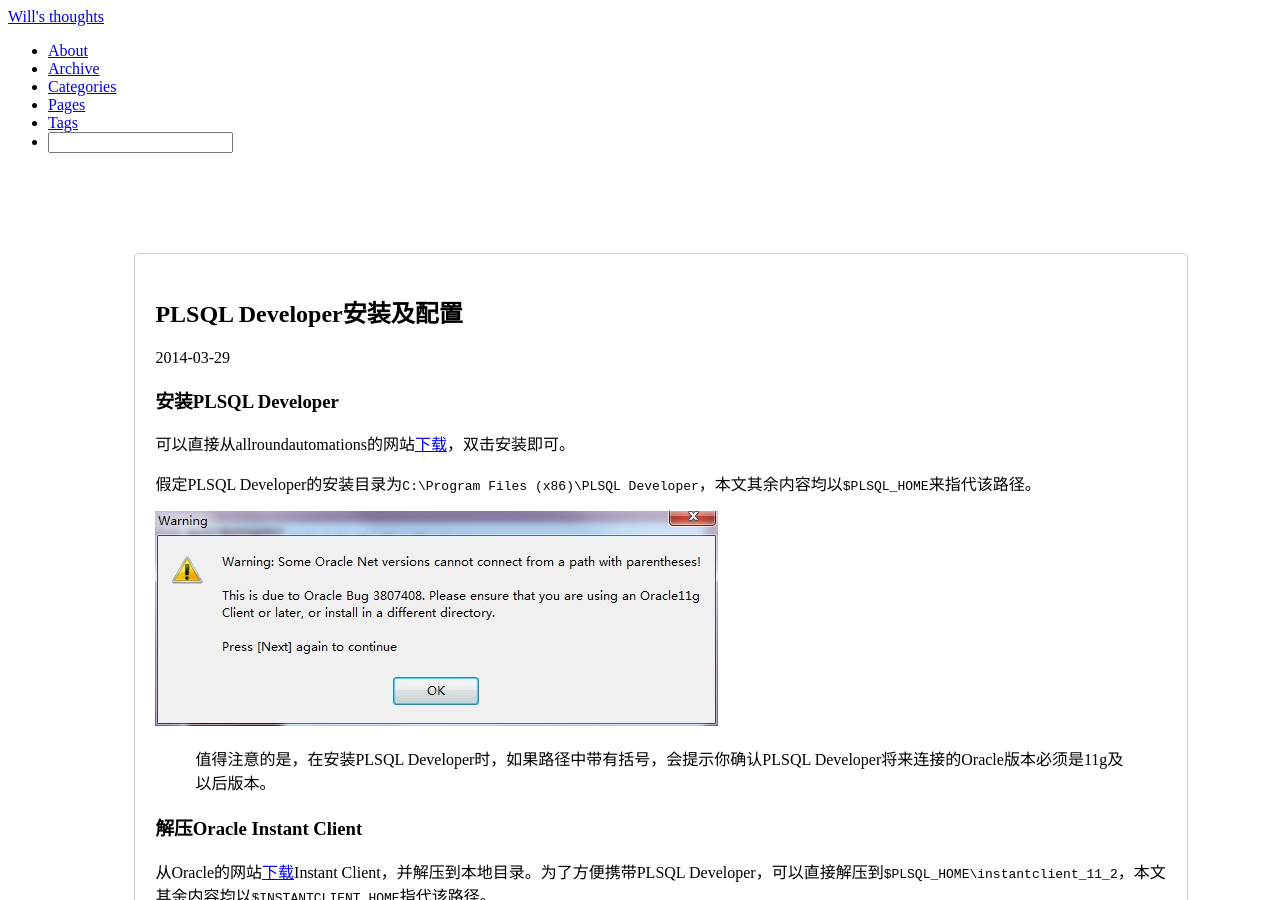
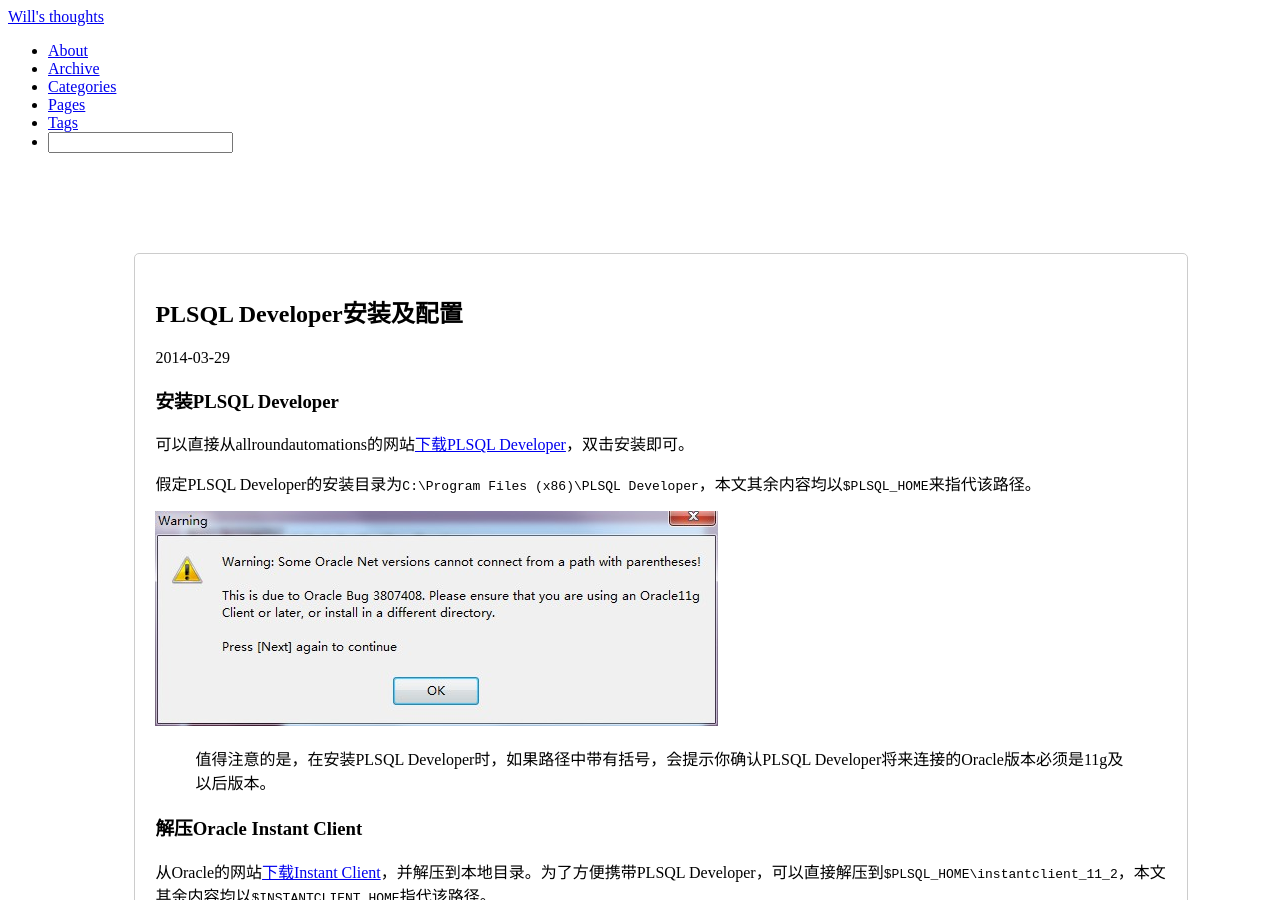
Before and after one commit to hantconny/hantconny.github.io, a Jekyll site: the page built from _posts/core-samples/2014-03-29-plsqldeveloper-to-connect-to-remote-oracle.md, in a window 1280 px wide and 900 px high. Built offline with Jekyll 4.4.1, drawn with Linux system fonts in a browser that asks for light colours; nearby versions of some CDN libraries; library files that are not in the unit come from our copies; comment, search, counter and statistics services are not loaded; some of the changed text lies outside the part shown.

Commit message:
fix typo

```diff
--- a/_posts/core-samples/2014-03-29-plsqldeveloper-to-connect-to-remote-oracle.md
+++ b/_posts/core-samples/2014-03-29-plsqldeveloper-to-connect-to-remote-oracle.md
@@ -7,7 +7,7 @@
 ---
 {% include JB/setup %}
 ### 安装PLSQL Developer ###
-可以直接从allroundautomations的网站[下载](http://www.allroundautomations.com/plsqldev.html)，双击安装即可。
+可以直接从allroundautomations的网站[下载PLSQL Developer](http://www.allroundautomations.com/plsqldev.html)，双击安装即可。
 
 假定PLSQL Developer的安装目录为`C:\Program Files (x86)\PLSQL Developer`，本文其余内容均以`$PLSQL_HOME`来指代该路径。
 
@@ -16,7 +16,7 @@
 > 值得注意的是，在安装PLSQL Developer时，如果路径中带有括号，会提示你确认PLSQL Developer将来连接的Oracle版本必须是11g及以后版本。
 
 ### 解压Oracle Instant Client ###
-从Oracle的网站[下载](http://www.oracle.com/technetwork/database/features/instant-client/index-097480.html)Instant Client，并解压到本地目录。为了方便携带PLSQL Developer，可以直接解压到`$PLSQL_HOME\instantclient_11_2`，本文其余内容均以`$INSTANTCLIENT_HOME`指代该路径。
+从Oracle的网站[下载Instant Client](http://www.oracle.com/technetwork/database/features/instant-client/index-097480.html)，并解压到本地目录。为了方便携带PLSQL Developer，可以直接解压到`$PLSQL_HOME\instantclient_11_2`，本文其余内容均以`$INSTANTCLIENT_HOME`指代该路径。
 
 > 值得注意的是，即使是在64位的操作系统，也应该选择32位的Instant Client。
 
@@ -42,7 +42,7 @@
 ### 配置Windows防火墙 ###
 有的时候，局域网内的机器A通过PLSQL Developer无法连接到机器B的Oracle，原因可能有很多，这里只说明如何配置机器B的防火墙入站规则。
 
-打开防火墙的高级设置，选择入站规则，等待视图刷新后，点击右侧的新建规则
+打开防火墙的高级设置，选择*入站规则*，等待视图刷新后，点击右侧的*新建规则*
 
 <img src="http://hantconny.github.io/assets/images/2014-03-29/inbound-rule.jpg" alt="入站规则">
 
@@ -60,8 +60,6 @@
 
 <img src="http://hantconny.github.io/assets/images/2014-03-29/inbound-rule-5.jpg" alt="新建入站规则 Step 5">
 
-<img src="http://hantconny.github.io/assets/images/2014-03-29/inbound-rule-6.jpg" alt="新建入站规则 Step 6">
-
 配置完成后，可以在机器A上使用`telnet IP port`进行测试
 
 #### 其他PLSQL Developer配置 ####
```
